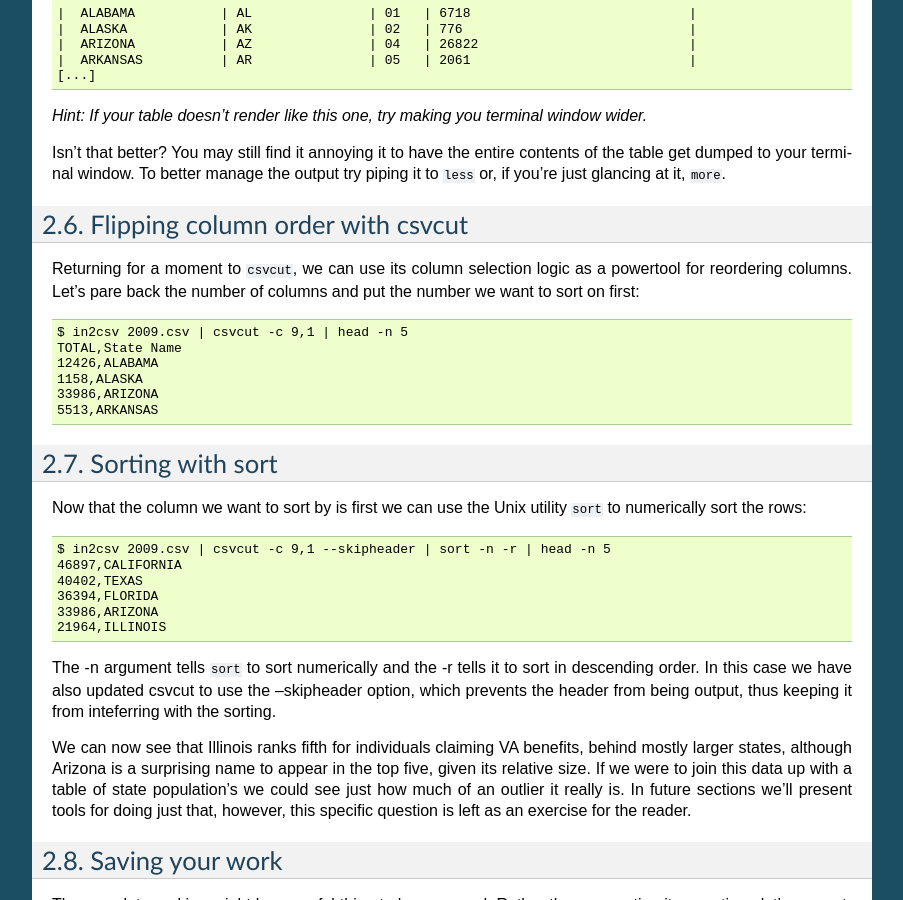
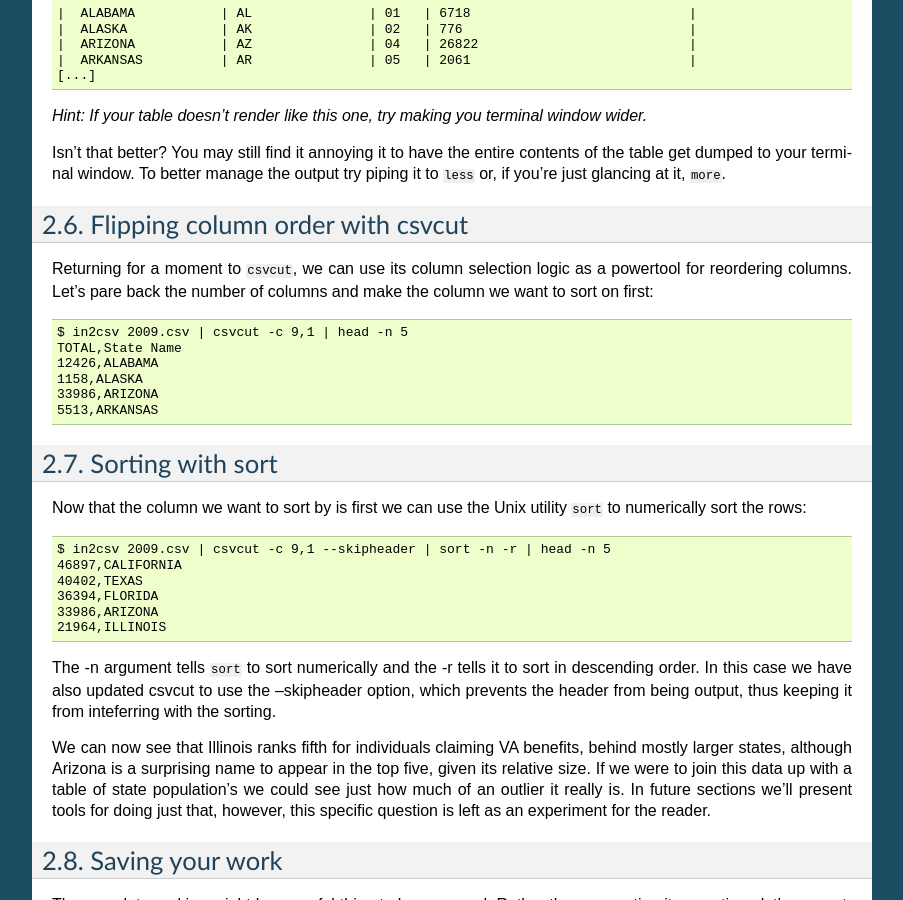
Before and after one commit to wireservice/csvkit, a Sphinx documentation site: the page built from docs/tutorial/examining_the_data.rst, in a window 1280 px wide and 900 px high, scrolled down 2880 px. Shown: the whole window, without its empty margins (198-1101 px from the left). Built offline with Sphinx 7.4.7, drawn with Linux system fonts in a browser that asks for light colours; some of the changed text lies outside the part shown.

Commit message:
Tutorial tweaks.

```diff
--- a/docs/tutorial/examining_the_data.rst
+++ b/docs/tutorial/examining_the_data.rst
@@ -138,7 +138,7 @@ Isn't that better? You may still find it annoying it to have the entire contents
 Flipping column order with csvcut
 =================================
 
-Returning for a moment to ``csvcut``, we can use its column selection logic as a powertool for reordering columns. Let's pare back the number of columns and put the number we want to sort on first::
+Returning for a moment to ``csvcut``, we can use its column selection logic as a powertool for reordering columns. Let's pare back the number of columns and make the column we want to sort on first::
 
     $ in2csv 2009.csv | csvcut -c 9,1 | head -n 5
     TOTAL,State Name
@@ -161,7 +161,7 @@ Now that the column we want to sort by is first we can use the Unix utility ``so
 
 The -n argument tells ``sort`` to sort numerically and the -r tells it to sort in descending order. In this case we have also updated csvcut to use the --skipheader option, which prevents the header from being output, thus keeping it from inteferring with the sorting.
 
-We can now see that Illinois ranks fifth for individuals claiming VA benefits, behind mostly larger states, although Arizona is a surprising name to appear in the top five, given its relative size. If we were to join this data up with a table of state population's we could see just how much of an outlier it really is. In future sections we'll present tools for doing just that, however, this specific question is left as an exercise for the reader.
+We can now see that Illinois ranks fifth for individuals claiming VA benefits, behind mostly larger states, although Arizona is a surprising name to appear in the top five, given its relative size. If we were to join this data up with a table of state population's we could see just how much of an outlier it really is. In future sections we'll present tools for doing just that, however, this specific question is left as an experiment for the reader.
 
 Saving your work
 ================
```
Also changed, not shown: other parts of docs/tutorial/examining_the_data.rst (+1 -1 lines).
